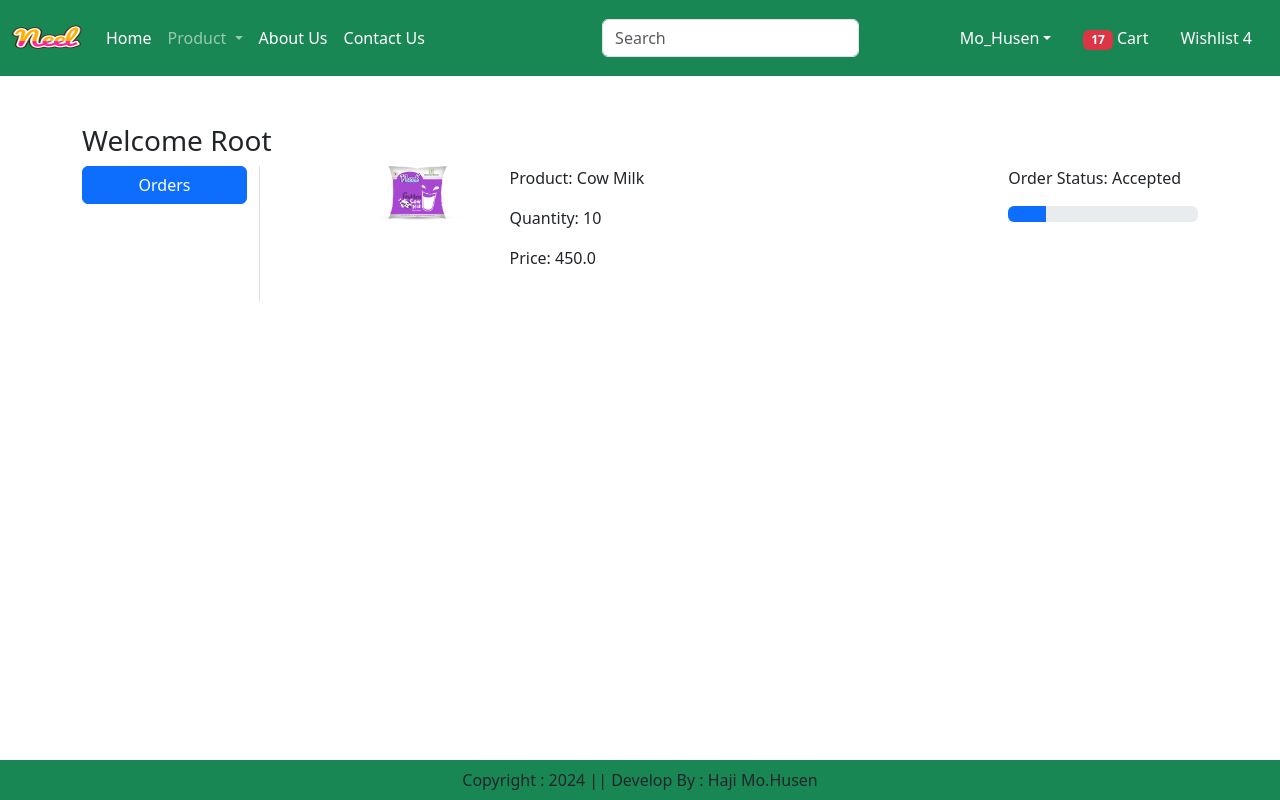
After one commit to Mohusen026/Dairy-Product-E-Commerce-, a Django app: page /orders/ in a window 1280 px wide. The commit adds this page. Run offline with Django 5.2, Linux system fonts and the light colour scheme; a user stored in the database is signed in; data comes from the database, SQL or seed files in the repository; both versions use the stored data as it was after the commit; tables that the repository leaves empty hold one stand-in row (values such as "Sample post"); some libraries are stand-ins or nearby versions.

Commit message:
eigthth commit

```diff
--- a/app/static/app/js/myscript.js
+++ b/app/static/app/js/myscript.js
@@ -148,3 +148,38 @@ $('.remove-cart').click(function() {
         }
     })
 });
+
+
+$('.plus-wishlist').click(function() {
+    var id = $(this).attr("pid").toString();
+    $.ajax({
+        type: "GET",
+        url: "/pluswishlist",
+        data: {
+            prod_id:id
+        },
+        success: function(data) {
+            // alert(data.message);
+            window.location.href = `http://localhost:8000/product-detail/${id}`
+        }
+    })
+})
+
+
+
+
+
+$('.minus-wishlist').click(function() {
+    var id = $(this).attr("pid").toString();
+    $.ajax({
+        type: "GET",
+        url: "/minuswishlist",
+        data: {
+            prod_id: id
+        },
+        success: function(data) {
+            // alert(data.message);
+            window.location.href = `http://localhost:8000/product-detail/${id}`
+        }
+    })
+})
--- a/app/templates/app/base.html
+++ b/app/templates/app/base.html
@@ -10,6 +10,7 @@
    <link rel="stylesheet" href="{% static 'app/css/owlowl.carousel.min.css' %}" />
    <link rel="stylesheet" href="{% static 'app/css/all.min.css' %}" />
    <link rel="stylesheet" href="{% static 'app/css/style.css' %}" />
+   <script src="https://checkout.razorpay.com/v1/checkout.js"></script>
 
     <title>Dairy Product | {% block title %}{% endblock title %}</title>
 </head>
@@ -68,9 +69,9 @@
                 aria-expanded="false">Mo_Husen</a>
                 <ul class="dropdown-menu" aria-labelledby="profileDropdown">
                 <li><a class="dropdown-item" href="{% url 'profile' %}">Profile</a></li>
-                <li><a class="dropdown-item" href="#">Order</a></li>
+                <li><a class="dropdown-item" href="{% url 'orders' %}">Order</a></li>
                 <li><a class="dropdown-item" href="{% url 'passwordchange' %}">Change Password</a></li>
-                <li><a class="dropdown-item" href="{% url 'logout' %}">Logout</a></li>
+                {% comment %} <li><a class="dropdown-item" href="{% url 'logout' %}">Logout</a></li>  {% endcomment %}
                 <form id="logout-form" action="{% url 'logout' %}" method="post" style="display: none;">
                   {% csrf_token %}
               </form>
@@ -78,17 +79,17 @@
                 </ul>
             </li>
             <li class="nav-item mx-2">
-                <a href="#" class=nav-link text-white>Cart 4 </a>
+                <a href="{% url 'showcart' %}" class="nav-link text-white"><span class="badge bg-danger">{% if totalitem > 0 %} {{totalitem}} {% endif %} </span> Cart</a>
             </li>
             <li class="nav-item mx-2">
-                <a href="#" class=nav-link text-white>Wishlist 4 </a>
+                <a href="#" class="nav-link text-white">Wishlist 4 </a>
             </li>
             {% else %}
             <li class="nav-item mx-2">
-                <a href="{% url 'login' %}" class=nav-link text-white>Login</a>
+                <a href="{% url 'login' %}" class="nav-link text-white">Login</a>
             </li>
             <li class="nav-item mx-2">
-                <a href="{% url 'customerregistration' %}" class=nav-link text-white>Registration </a>
+                <a href="{% url 'customerregistration' %}" class="nav-link text-white">Registration </a>
             </li>
             {% endif %}
         </ul>
@@ -98,6 +99,7 @@
     {% block banner-slider %}{% endblock banner-slider %}
     {% block information %}{% endblock information %}
     {% block main-content %}{% endblock main-content %}
+    {% block payment-gateway %}{% endblock payment-gateway %}
 
       <footer class="container-fluid fixed-bottom bg-success text-center p-2 mt-5">
         Copyright : 2024 || Develop By : Haji Mo.Husen
--- /dev/null
+++ b/app/templates/app/orders.html
@@ -0,0 +1,165 @@
+{% extends 'app/base.html' %}
+{% load static %}
+{% block title %}Buy Now{% endblock title %}
+{% block main-content %}
+<div class="container my-5">
+    <div class="row">
+        <h3>Welcome <span class="text-capitalize">{{ request.user }}</span></h3>
+        <div class="col-sm-2 border-end">
+            <ul class="list-unstyled">
+                <li class="d-grid"><a href="{% url 'orders' %}" class="btn btn-primary">Orders</a></li>
+            </ul>
+        </div>
+
+        <div class="col-sm-9 offset-sm-1">
+            {% for op in order_placed %}
+            <div class="row mb-3">
+                <div class="col-sm-2">
+                    <img src="{{ op.product.product_image.url }}" class="img-fluid" height="100" width="100" />
+                </div>
+                <div class="col-sm-7">
+                    <p>Product: {{ op.product.title }}</p>
+                    <p>Quantity: {{ op.quantity }}</p>
+                    <p>Price: {{ op.total_cost }}</p>
+                </div>
+                <div class="col-sm-3">
+                    <p>Order Status: {{ op.status }}</p>
+                    {% if op.status == 'Accepted' %}
+                    <div class="progress">
+                        <div class="progress-bar bg-primary" style="width: 20%;" role="progressbar"
+                             aria-valuenow="20" aria-valuemin="0" aria-valuemax="100"></div>
+                    </div>
+                    {% elif op.status == 'Packed' %}
+                    <div class="progress">
+                        <div class="progress-bar bg-info" style="width: 40%;" role="progressbar"
+                             aria-valuenow="40" aria-valuemin="0" aria-valuemax="100"></div>
+                    </div>
+                    {% elif op.status == 'On The Way' %}
+                    <div class="progress">
+                        <div class="progress-bar bg-warning" style="width: 70%;" role="progressbar"
+                             aria-valuenow="70" aria-valuemin="0" aria-valuemax="100"></div>
+                    </div>
+                    {% elif op.status == 'Delivered' %}
+                    <div class="progress">
+                        <div class="progress-bar bg-success" style="width: 100%;" role="progressbar"
+                             aria-valuenow="100" aria-valuemin="0" aria-valuemax="100"></div>
+                    </div>
+                    {% elif op.status == 'Cancel' %}
+                    <div class="progress">
+                        <div class="progress-bar bg-danger" style="width: 100%;" role="progressbar"
+                             aria-valuenow="100" aria-valuemin="0" aria-valuemax="100"></div>
+                    </div>
+                    {% endif %}
+                </div>
+            </div>
+            {% endfor %}
+        </div>
+    </div>
+</div>
+{% endblock main-content %}
+
+
+
+
+
+
+
+
+
+
+
+
+
+
+
+
+
+
+
+
+
+
+
+
+
+
+
+
+
+
+
+
+
+{% comment %} {% extends 'app/base.html' %}
+{% load static %}
+{% block title %}Buy Now{% endblock title %}
+{% block main-content %}
+<div class="container my-5">
+    <div class="row">
+    <h3>Welcome <span class="text-capitalize">{{ request.user   }}</span></h3>
+    <div class="col-sm-2 border-end ">
+        <ul class="list-unstyled">
+            <li class="d-grid"><a href="{% url 'orders' %}" class="btn btn-primary">Orders</a></li>
+        </ul>
+    </div>
+
+    <div class="col-sm-9 offset-sm-1">
+        {% for op in order_placed %}
+        <div class="row">
+            <div class="col-sm-2">
+                <img src="{{op.product.product_image.url }}" class="img-fluid" height="100" width="100" />
+            </div>
+            <div class="col-sm-7">
+                <p>Product: {{ op.product.title }}</p>
+                <p>Quantity: {{ op.quantity }}</p>
+                <p>Price: {{ op.total_cost }}
+            </div>
+            <div class="col-sm-3">
+                <p>Order Status: {{ op.status }}</p>
+                {% if op.status == 'Accepted' %}
+                <div class="progress">
+                    <div class="progress-bar" role="progressbar" style="width: 20%"
+                         aria-valuenow="20" aria-valuemin="0" aria-valuemax="100"
+                         ></div>
+                         {% if op.status == 'Accepted' %}
+                         <div class="progress">
+                             <div class="progress-bar bg-primary" style="width: 20%;" role="progressbar"
+                                  aria-valuenow="20" aria-valuemin="0" aria-valuemax="100"></div>
+                         </div>
+                         {% endif %}
+
+                         {% if op.status == 'Packed' %}
+                         <div class="progress">
+                             <div class="progress-bar bg-info"  role="progressbar" style="width: 40%;"
+                                  aria-valuenow="40" aria-valuemin="0" aria-valuemax="100"></div>
+                         </div>
+                         {% endif %}
+
+                         {% if op.status == 'On The Way' %}
+                         <div class="progress">
+                             <div class="progress-bar bg-warning" role="progressbar" style="width: 70%;"
+                                  aria-valuenow="70" aria-valuemin="0" aria-valuemax="100"></div>
+                         </div>
+                         {% endif %}
+
+                         {% if op.status == 'Delivered' %}
+                         <div class="progress">
+                             <div class="progress-bar bg-success" role="progressbar" style="width: 100%;"
+                                  aria-valuenow="100" aria-valuemin="0" aria-valuemax="100"></div>
+                         </div>
+                         {% endif %}
+                         {% if op.status == 'Cancel' %}
+                         <div class="progress">
+                             <div class="progress-bar bg-danger" role="progressbar"
+                                  style="width: 100%;" aria-valuenow="100" aria-valuemin="0" aria-valuemax="100">
+                             </div>
+                         </div>
+                         {% endif %}
+                        </div>
+                        </div>
+                         {% endfor %}
+                         </div>
+                         </div>
+                         </div>
+                         {% endblock main-content %}
+                          {% endcomment %}
--- a/app/urls.py
+++ b/app/urls.py
@@ -46,10 +46,15 @@ urlpatterns = [
     path('add-to-cart/', views.add_to_cart, name='add-to-cart'),
     path('cart/', views.show_cart, name='showcart'),
     path('checkout/', views.checkout.as_view(), name='checkout'),
+    path('paymentdone/', views.payment_done,name='paymentdone'),
+    path('orders/', views.orders, name='orders'),
+
 
     path('pluscart/', views.plus_cart),
     path('minuscart/',views.minus_cart),
     path('removecart/', views.remove_cart),
+    path('pluswishlist/', views.plus_wishlist),
+    path('minuswishlist/', views.minus_wishlist),
 
 
 
--- a/app/views.py
+++ b/app/views.py
@@ -1,30 +1,44 @@
 from django.http import JsonResponse
 from django.shortcuts import render,redirect
 from django.views import View
-from . models import Cart, Customer, Product
+from . models import Cart, Customer, OrderPlaced, Payment, Product, Wishlist
 from django.db.models import Count
 from . forms import CustomerRegistrationForm,CustomerProfileForm
 from django.contrib import messages
 from django.db.models import Q
 from django.contrib.auth.decorators import login_required #chat
-
+import razorpay
+from django.conf import settings
 
 
 
 
 # Create your views here.
 def home(request):
-    return render(request,"app/home.html")
+    totalitem = 0
+    if request.user.is_authenticated:
+        totalitem = len(Cart.objects.filter(user=request.user))
+    return render(request,"app/home.html",locals())
 
 def about(request):
-    return render(request,"app/about.html")
+    totalitem = 0
+    if request.user.is_authenticated:
+        totalitem = len(Cart.objects.filter(user=request.user))
+    return render(request, "app/about.html", locals())
+
 
 def contact(request):
-    return render(request,"app/contact.html")
+    totalitem = 0
+    if request.user.is_authenticated:
+        totalitem = len(Cart.objects.filter(user=request.user))
+    return render(request,"app/contact.html",locals())
 
 
 class CategoryView(View): #if you are using the class so you are pass the parameter as a viewe
       def get(self,request,val):
+           totalitem = 0
+           if request.user.is_authenticated:
+            totalitem = len(Cart.objects.filter(user=request.user))
            product = Product.objects.filter(category=val)
            title=Product.objects.filter(category=val).values('title')
            return render(request,"app/category.html",locals())
@@ -33,16 +47,26 @@ class CategoryTitle(View) :
     def get(self, request, val):
         product =Product.objects.filter(title=val)
         title= Product.objects.filter(category=product[0].category).values('title')
+        totalitem = 0
+        if request.user.is_authenticated:
+            totalitem = len(Cart.objects.filter(user=request.user))
         return render(request, "app/category.html" , locals())
 
 class ProductDetail(View): #check here for any error 1:53:49
     def  get(self,request,pk):
         product=Product.objects.get(pk=pk)
+        wishlist = Wishlist.objects.filter(Q(product=product) & Q(user=request.user))
+        totalitem = 0
+        if request.user.is_authenticated:
+            totalitem = len(Cart.objects.filter(user=request.user))
         return render(request,"app/productdetail.html",locals())
 
 class CustomerRegistrationView(View):
     def get(self,request):
         form = CustomerRegistrationForm()
+        totalitem = 0
+        if request.user.is_authenticated:
+            totalitem = len(Cart.objects.filter(user=request.user))
         return render(request,'app/customerregistration.html',locals())
 
     def post(self,request):
@@ -57,6 +81,9 @@ class CustomerRegistrationView(View):
 class ProfileView(View) :
     def get(self,request):
         form=CustomerProfileForm()
+        totalitem = 0
+        if request.user.is_authenticated:
+            totalitem = len(Cart.objects.filter(user=request.user))
         return render(request,'app/profile.html',locals())
 
     def post(self,request):
@@ -79,6 +106,9 @@ class ProfileView(View) :
 
 def address(request):
     add = Customer.objects.filter(user=request.user) #only login user can see the data like thr root user
+    totalitem = 0
+    if request.user.is_authenticated:
+        totalitem = len(Cart.objects.filter(user=request.user))
     return render(request,'app/address.html',locals())
 
 # @login_required #chat
@@ -100,6 +130,9 @@ class updateAddress(View):
     def get(self,request,pk):#here hte pk is indicate the primary key
         add=Customer.objects.get(pk=pk)
         form=CustomerProfileForm(instance=add)
+        totalitem = 0
+        if request.user.is_authenticated:
+            totalitem = len(Cart.objects.filter(user=request.user))
         return render(request,'app/updateAddress.html',locals())
 
     def post(self,request,pk):
@@ -134,12 +167,74 @@ def show_cart(request):
         value=p.quantity * p.product.discounted_price
         amount=amount + value
     totalamount= amount + 40
+    totalitem = 0
+    if request.user.is_authenticated:
+        totalitem = len(Cart.objects.filter(user=request.user))
     return render(request, 'app/addtocart.html',locals())
 
 class checkout(View):
-    def get(self,request):
-        return render(request,'app/checkout.html',locals())
+    def get(self, request):
+        totalitem = 0
+        if request.user.is_authenticated:
+            totalitem = len(Cart.objects.filter(user=request.user))
+        user = request.user
+        add = Customer.objects.filter(user=user)
+        cart_items =Cart.objects.filter(user=user)  # Assuming CartItem model exists
+        famount = 0
+        for p in cart_items:
+            value = p.quantity * p.product.discounted_price
+            famount = famount + value
+        totalamount = famount + 40
+        razoramount = int(totalamount * 100)
+        client = razorpay.Client(auth=(settings.RAZOR_KEY_ID, settings.RAZOR_KEY_SECRET))
+        data = {"amount": razoramount,"currency": "INR","receipt": "order_rcptid_12"}
+        payment_response = client.order.create(data=data)
+        print(payment_response)
 
+        order_id = payment_response['id']
+        order_status = payment_response['status']
+
+        if order_status == 'created':
+            payment = Payment(
+                user=user,
+                amount=totalamount,
+                razorpay_order_id=order_id,
+                razorpay_payment_status=order_status
+            )
+            payment.save()
+
+        return render(request, 'app/checkout.html', locals())
+
+
+def payment_done(request):
+    order_id = request.GET.get('order_id')
+    payment_id = request.GET.get('payment_id')
+    cust_id = request.GET.get('cust_id')
+    user = request.user
+    # Get the customer object
+    customer = Customer.objects.get(id=cust_id)
+
+    # Update payment status and payment ID
+    payment = Payment.objects.get(razorpay_order_id=order_id)
+    payment.paid = True
+    payment.razorpay_payment_id = payment_id
+    payment.save()
+
+    # Save order details
+    cart=Cart.objects.filter(user=user)
+    for c in cart:
+        OrderPlaced(user=user,customer=customer,product=c.product,quantity=c.quantity,payment=payment).save()
+        c.delete()
+    return redirect("orders")
+
+
+
+def orders(request):
+    totalitem = 0
+    if request.user.is_authenticated:
+        totalitem = len(Cart.objects.filter(user=request.user))
+    order_placed = OrderPlaced.objects.filter(user=request.user)
+    return render(request, 'app/orders.html', locals())
 
 def plus_cart(request):
     if request.method == 'GET':
@@ -215,3 +310,28 @@ def remove_cart(request):
         }
 
         return JsonResponse(data)
+
+
+
+
+def plus_wishlist(request):
+    if request.method == 'GET':
+        prod_id = request.GET['prod_id']
+        product = Product.objects.get(id=prod_id)
+        user = request.user
+        Wishlist(user=user,product=product).save()
+        data = {
+            'message': 'Wishlist Added Successfully',
+        }
+        return JsonResponse(data)
+
+def minus_wishlist(request):
+    if request.method == 'GET':
+        prod_id = request.GET['prod_id']
+        product = Product.objects.get(id=prod_id)
+        user = request.user
+        Wishlist.objects.filter(user=user, product=product).delete()
+        data = {
+            'message': 'Wishlist Remove Successfully',
+        }
+        return JsonResponse(data)
--- a/ec/settings.py
+++ b/ec/settings.py
@@ -127,3 +127,6 @@ LOGIN_REDIRECT_URL='/profile/'
 DEFAULT_AUTO_FIELD = 'django.db.models.BigAutoField'
 
 EMAIL_BACKEND = 'django.core.mail.backends.console.EmailBackend' #related to the email work
+
+RAZORPAY_KEY_ID="rzp_test_2TUHCJnGDCobwu"#aman bhai
+RAZORPAY_KEY_SECRET="Hk6ay2FD9VpJqGUljissFWLN"#aman bhai
```
Also changed, not shown: app/admin.py (+15 -1 lines), app/models.py (+34 -0 lines), app/templates/app/checkout.html (+123 -0 lines), app/templates/app/productdetail.html (+5 -2 lines), app/migrations/0004_payment_orderplaced.py (added), app/migrations/0005_wishlist.py (added), db.sqlite3.
